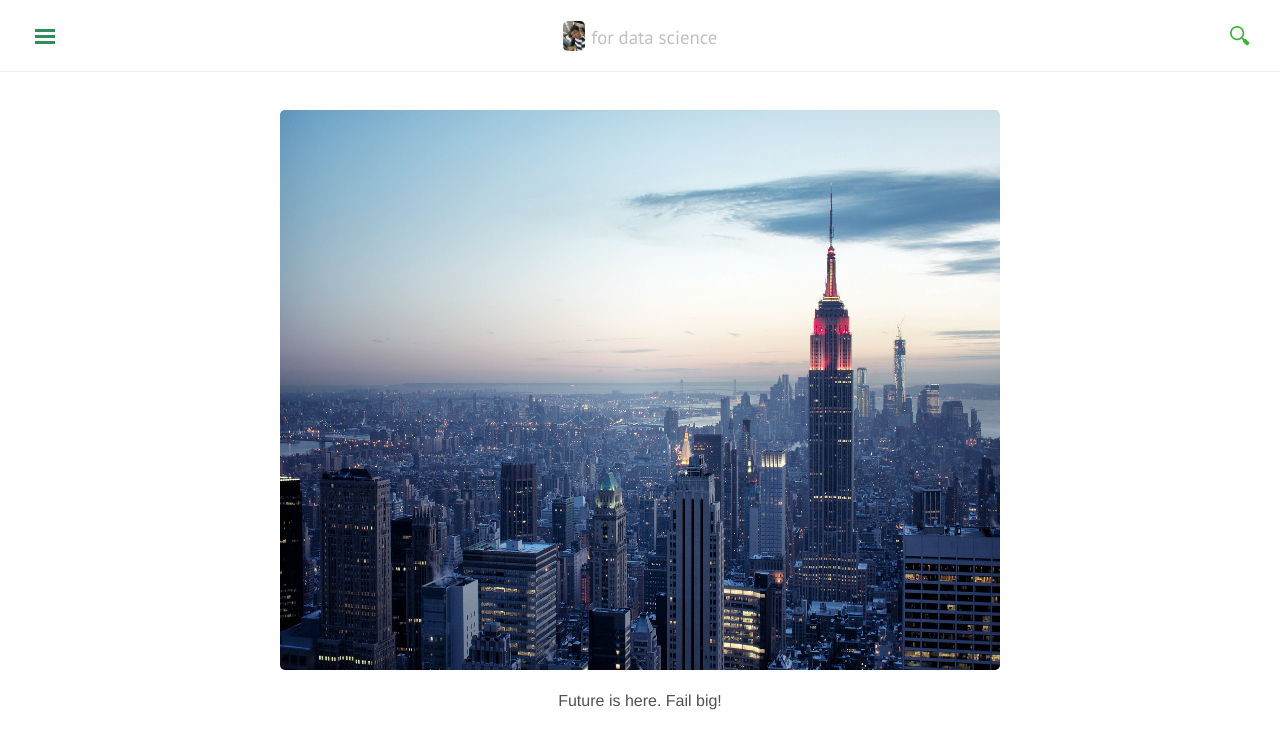
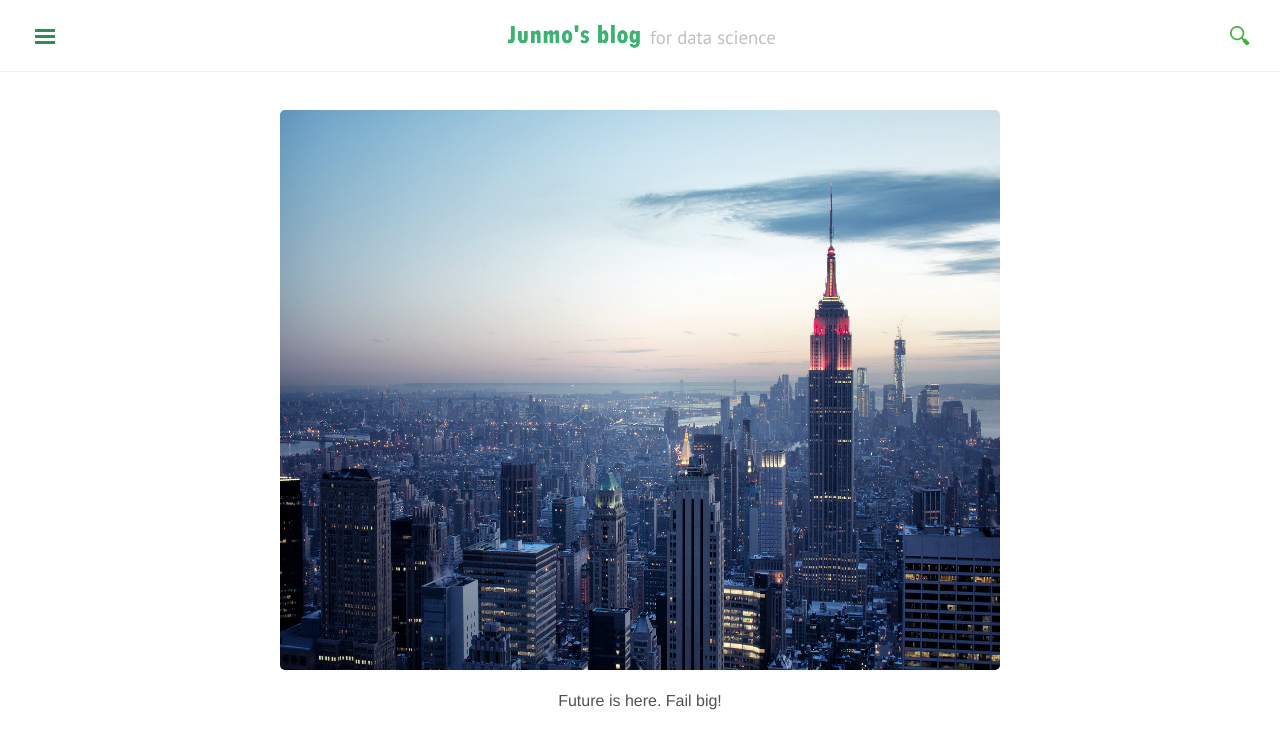
Before and after one commit to jjmstars/jjmstars.github.io, a Jekyll site: the page built from index.html, in a window 1280 px wide. Shown: the top 749 px of the page. Built offline with Jekyll 4.4.1, drawn with Linux system fonts in a browser that asks for light colours; nearby versions of some CDN libraries; comment, search, counter and statistics services are not loaded.

Commit message:
Update _config.yml
logo

```diff
--- a/_config.yml
+++ b/_config.yml
@@ -3,7 +3,7 @@ title: Junmo's blog
 tagline: 'for data science'
 description: 'blog for data science'
 url: http://jjmstars.github.io
-logo: '/public/picc.jpg'
+logo: '/public/logo.png'
 encoding: utf-8
 
 # Site configurations
```
